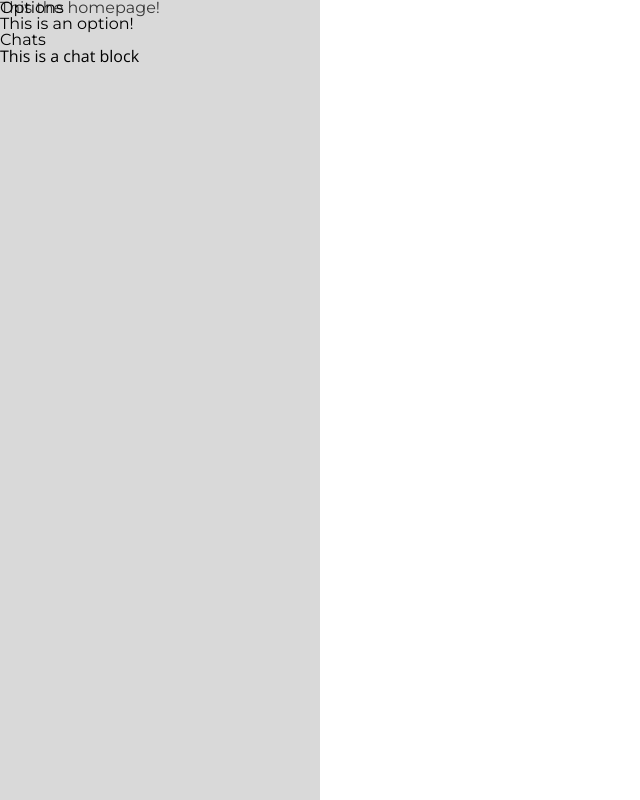
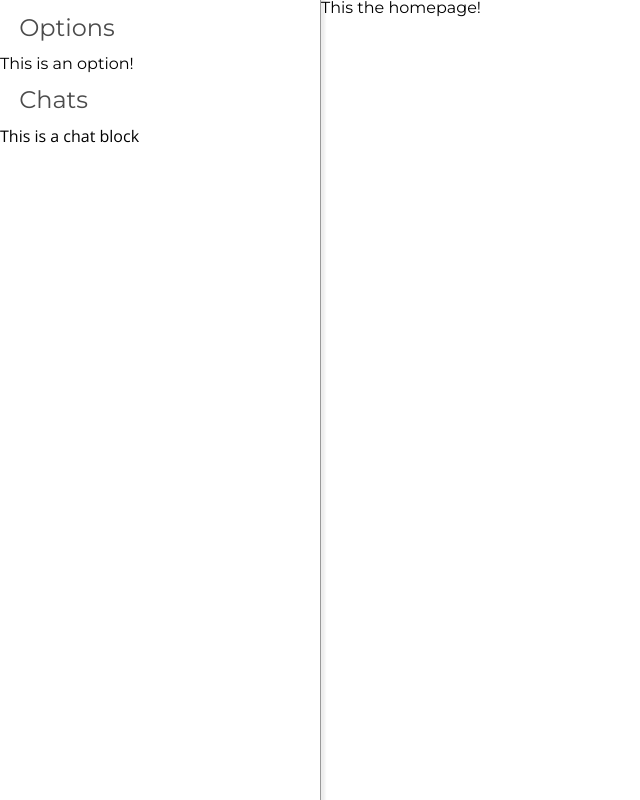
Before and after one commit to Jason-Azevedo/InstantMessenger, a React (Create React App) app in the folder client/: page / in a window 1280 px wide. Shown: the whole page, without its empty margins (0-640 px from the left). Built offline with nearby package versions, Linux system fonts and the light colour scheme.

Commit message:
Created Icon component and styled nav not nav elements

```diff
--- a/client/src/Sass/Components/_main.scss
+++ b/client/src/Sass/Components/_main.scss
@@ -1,3 +1,4 @@
 @import "form";
 @import "btn";
 @import "nav";
+@import "icon";
--- a/client/src/Sass/Components/_nav.scss
+++ b/client/src/Sass/Components/_nav.scss
@@ -1,13 +1,17 @@
 .nav {
   height: 100vh;
-  background: #9999995e;
+  border-right: 1px solid #999;
+  box-shadow: 2px 0 2px 2px rgba(85, 85, 85, 0.1);
 
   &__subheader {
+    font-size: $font-xxmd;
+    color: $color-font;
+    margin: 1rem 1.2rem;
   }
 }
 
 /* Mobile */
-@media screen and (min-width: 425px) {
+@media screen and (min-width: 425px) and (max-width: 767px) {
   .nav {
     position: absolute;
     left: 0;
@@ -17,7 +21,7 @@
 }
 
 /* Tablet */
-@media screen and (min-width: 768px) {
+@media screen and (min-width: 768px) and (max-width: 1023px) {
   .nav {
     position: absolute;
     left: 0;
@@ -27,8 +31,9 @@
 }
 
 /* Laptop */
-@media screen and (min-width: 1024px) {
+@media screen and (min-width: 1024px) and (max-width: 1439px) {
   .nav {
+    position: initial;
     width: 25vw;
   }
 }
@@ -36,6 +41,7 @@
 /* Desktop */
 @media screen and (min-width: 1440px) {
   .nav {
+    position: initial;
     width: 15vw;
   }
 }
--- a/client/src/Sass/_vars.scss
+++ b/client/src/Sass/_vars.scss
@@ -1,6 +1,8 @@
 // FONT
 $font-sm: 0.875rem;
 $font-md: 1rem;
+$font-xmd: 1.2rem;
+$font-xxmd: 1.5rem;
 $font-lg: 2rem;
 
 // COLORS
```
Also changed, not shown: client/src/Components/Icon.tsx (added, +14 -0 lines), client/src/Sass/Components/_icon.scss (added).
